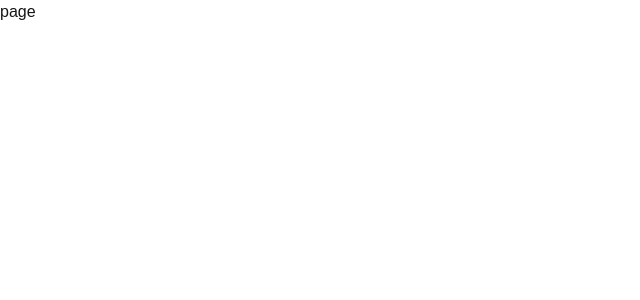
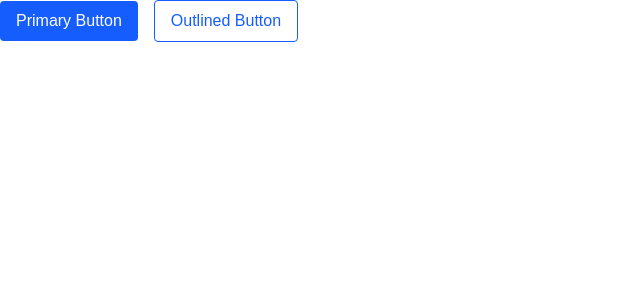
Before and after one commit to sazidhayatkhan/browser-extension-ui, a Next.js app: page / in a window 1280 px wide. Shown: the top 300 px of the page, without its empty margins (0-640 px from the left). Built offline with nearby package versions, Linux system fonts and the light colour scheme.

Commit message:
created button component

```diff
--- a/src/app/page.tsx
+++ b/src/app/page.tsx
@@ -1,10 +1,17 @@
+'use client'
+import Button from '@/components/ui/Button'
 import React from 'react'
 
 type Props = {}
 
 const page = (props: Props) => {
   return (
-    <div>page</div>
+    <div>
+      <div className="space-x-4">
+      <Button variant="primary" onClick={() => alert('Primary clicked!')}>Primary Button</Button>
+      <Button variant="outlined">Outlined Button</Button>
+    </div>
+    </div>
   )
 }
 
--- /dev/null
+++ b/src/components/ui/Button.tsx
@@ -0,0 +1,34 @@
+import React from 'react';
+import clsx from 'clsx';
+
+type ButtonVariant = 'primary' | 'outlined';
+
+interface ButtonProps extends React.ButtonHTMLAttributes<HTMLButtonElement> {
+  variant?: ButtonVariant;
+  children: React.ReactNode;
+}
+
+const Button: React.FC<ButtonProps> = ({
+  variant = 'primary',
+  children,
+  className,
+  ...props
+}) => {
+  const baseStyles = 'px-4 py-2 rounded font-medium transition-colors duration-200';
+
+  const variantStyles = {
+    primary: 'bg-blue-600 text-white hover:bg-blue-700',
+    outlined: 'border border-blue-600 text-blue-600 hover:bg-blue-50',
+  };
+
+  return (
+    <button
+      className={clsx(baseStyles, variantStyles[variant], className)}
+      {...props}
+    >
+      {children}
+    </button>
+  );
+};
+
+export default Button;
--- /dev/null
+++ b/src/components/ui/Card.tsx
@@ -0,0 +1,11 @@
+import React from 'react'
+
+type Props = {}
+
+const Card = (props: Props) => {
+  return (
+    <div>Card</div>
+  )
+}
+
+export default Card
--- /dev/null
+++ b/src/components/ui/Radio.tsx
@@ -0,0 +1,11 @@
+import React from 'react'
+
+type Props = {}
+
+const Radio = (props: Props) => {
+  return (
+    <div>Radio</div>
+  )
+}
+
+export default Radio
```
Also changed, not shown: package.json (+6 -5 lines), 1 other file (tests, documents, lock files or other folders).
